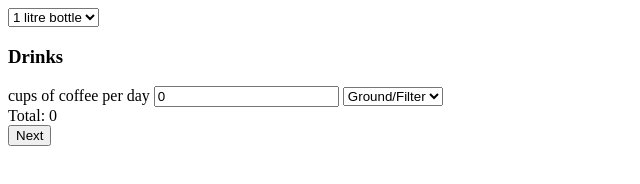
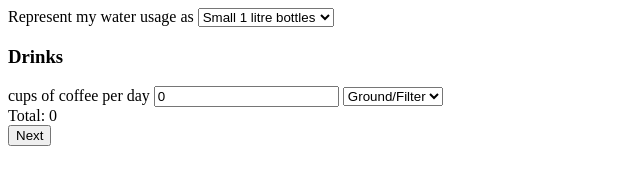
Before and after one commit to wesleywerner/water-use, a plain HTML site: page index.html in a window 1280 px wide. Shown: the whole page, without its empty margins (0-640 px from the left). Drawn offline with nearby package versions, Linux system fonts and the light colour scheme.

Commit message:
Add options for the display factor, and store the representative total for each entry. Display images representing this total.

```diff
--- a/index.html
+++ b/index.html
@@ -33,9 +33,9 @@
 
   <div id="app">
 
+    <label>Represent my water usage as </label>
     <select v-model="displayFactor">
-      <option value="1">1 litre bottle</option>
-      <option value="5">5 litre can</option>
+      <option v-for="opt in displayFactorOptions" v-bind:value="opt">{{ opt.text }}</option>
     </select>
 
     <div v-for="category in categories">
@@ -59,13 +59,14 @@
                 v-bind:value="option.ratio">{{ option.text }}</option>
             </select>
 
-            <div>Total: {{ Math.round( entry.total / displayFactor ) }}</div>
+            <div>Total: {{ entry.representativeTotal }}</div>
 
             <transition-group
               enter-active-class="animated fadeIn"
               leave-active-class="animated fadeOut">
-              <span v-for="n in Math.round( entry.total / displayFactor )" v-bind:key="n">
-                *
+              <span v-for="n in entry.representativeTotal" v-bind:key="n">
+                <img v-bind:src="displayFactor.icon"
+                     v-bind:title="entry.representativeTotal + ' ' + displayFactor.text" />
               </span>
             </transition-group>
 
--- a/js/water-usage.js
+++ b/js/water-usage.js
@@ -35,13 +35,31 @@ var app = new Vue({
   data: {
     categories: [],
     allAnswered: false,
-    displayFactor: 1
+    displayFactorOptions: [
+      {
+        'text': 'Small 1 litre bottles',
+        'value': 1,
+        'icon': 'https://openclipart.org/image/32px/svg_to_png/193719/1401026670.png&disposition=attachment'
+      },
+      {
+        'text': 'Large 5 litre bottles',
+        'value': 5,
+        'icon': 'https://openclipart.org/image/32px/svg_to_png/4813/jonata-Water-bottle.png&disposition=attachment'
+      },
+      {
+        'text': 'Barrels 160 litre',
+        'value': 160,
+        'icon': 'https://openclipart.org/image/32px/svg_to_png/1337/liftarn-Large-barrel.png&disposition=attachment'
+      }
+    ],
+    displayFactor: null
   },
   methods: {
 
     reset: function() {
       // reset states
       this.allAnswered = false;
+      this.displayFactor = this.displayFactorOptions[0];
       // clone blueprint
       var bp = JSON.parse(JSON.stringify(blueprint));
       // add extra attributes
@@ -50,6 +68,7 @@ var app = new Vue({
         category.entries.forEach(function(entry, entryIndex) {
           entry.qty = 0;
           entry.total = 0;
+          entry.representativeTotal = 0;
           entry.ratio = entry.ratio || 1;
           entry.visible = (catIndex == 0 && entryIndex == 0);
         });
@@ -63,9 +82,13 @@ var app = new Vue({
       // where  qty is user entered
       //        period is days divisor
       //        ratio adjusts the base litres by user selected option
+      var that = this;
       this.categories.forEach(function(category) {
         category.entries.forEach(function(entry) {
           entry.total = Math.round( (entry.qty / entry.period) * (entry.litres * entry.ratio) );
+          // the representative total is divided by the display factor value
+          entry.representativeTotal = Math.round( entry.total / that.displayFactor.value );
+
         });
       });
     },
```
